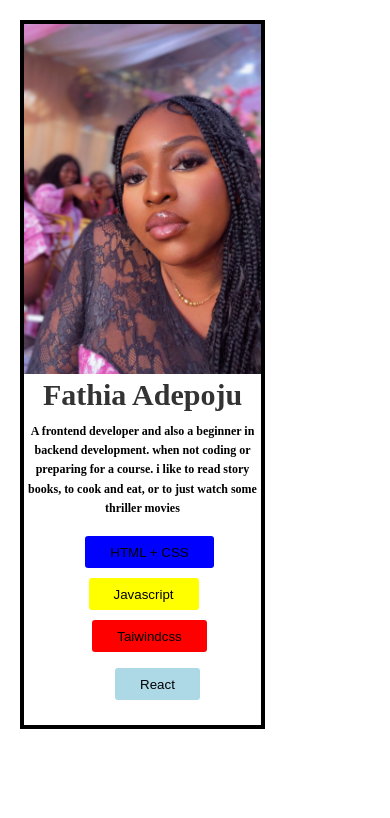
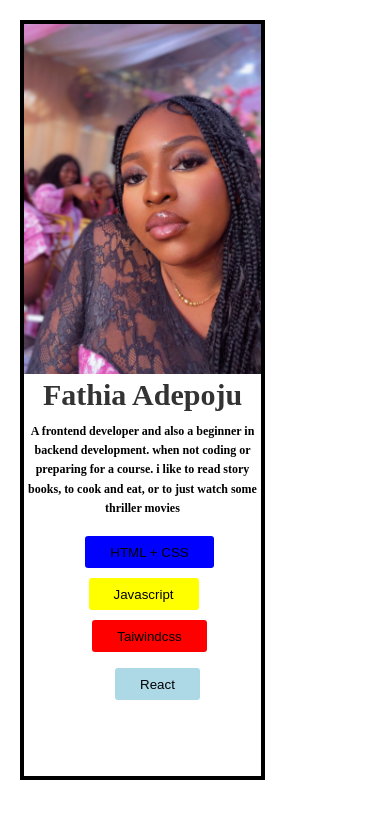
Before and after one commit to Adepoju044/my-Profile, a React (Create React App) app: page / in a window 390 px wide. Shown: the top 818 px of the page. Built offline with nearby package versions, Linux system fonts and the light colour scheme.

Commit message:
made changes in the height

```diff
--- a/src/index.css
+++ b/src/index.css
@@ -145,7 +145,7 @@ h1 {
 @media (max-width: 470px) {
   .container {
     width: 70%;
-    height: 84vh;
+    height: 90vh;
   }
 
   h1 {
```
